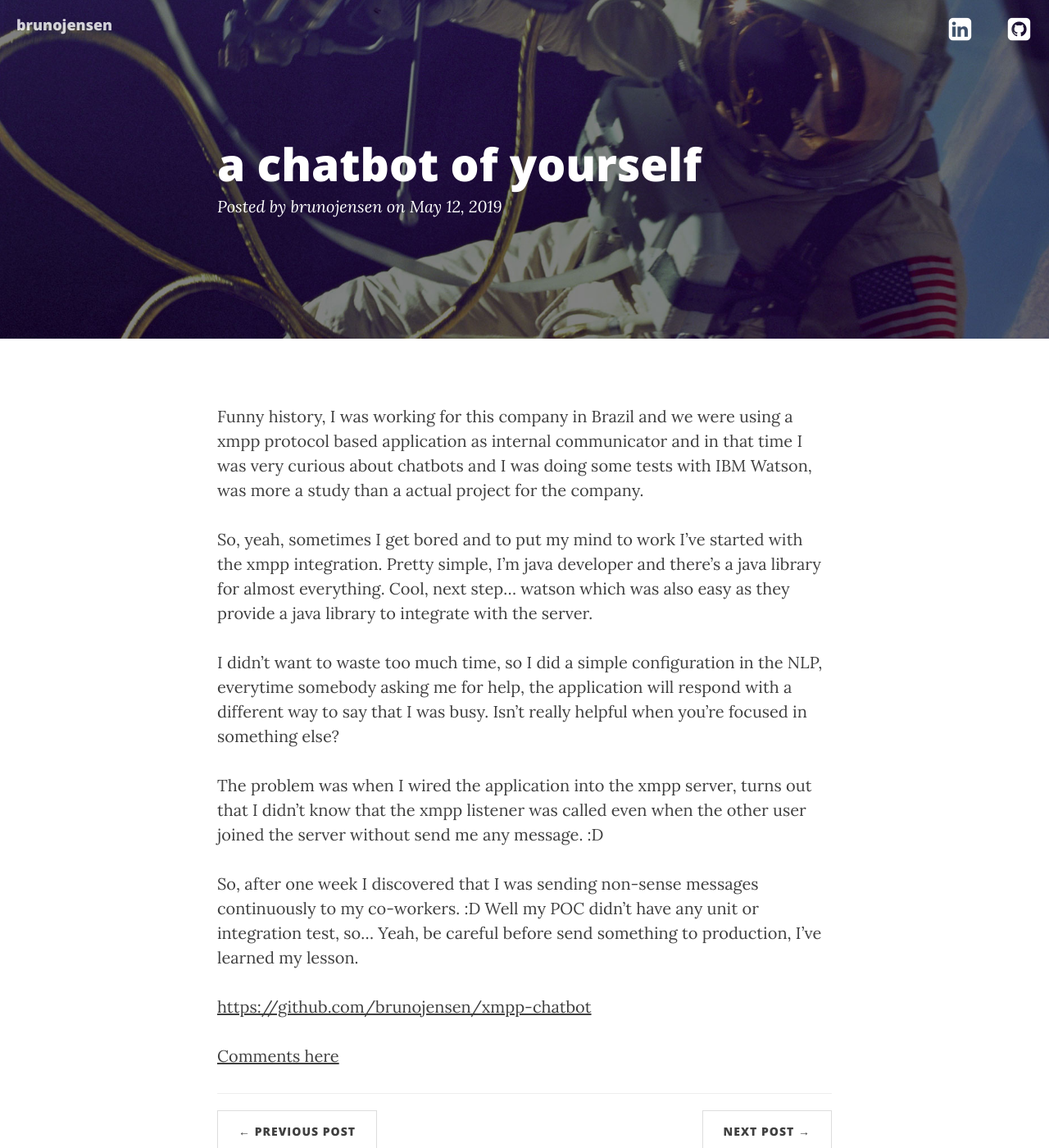
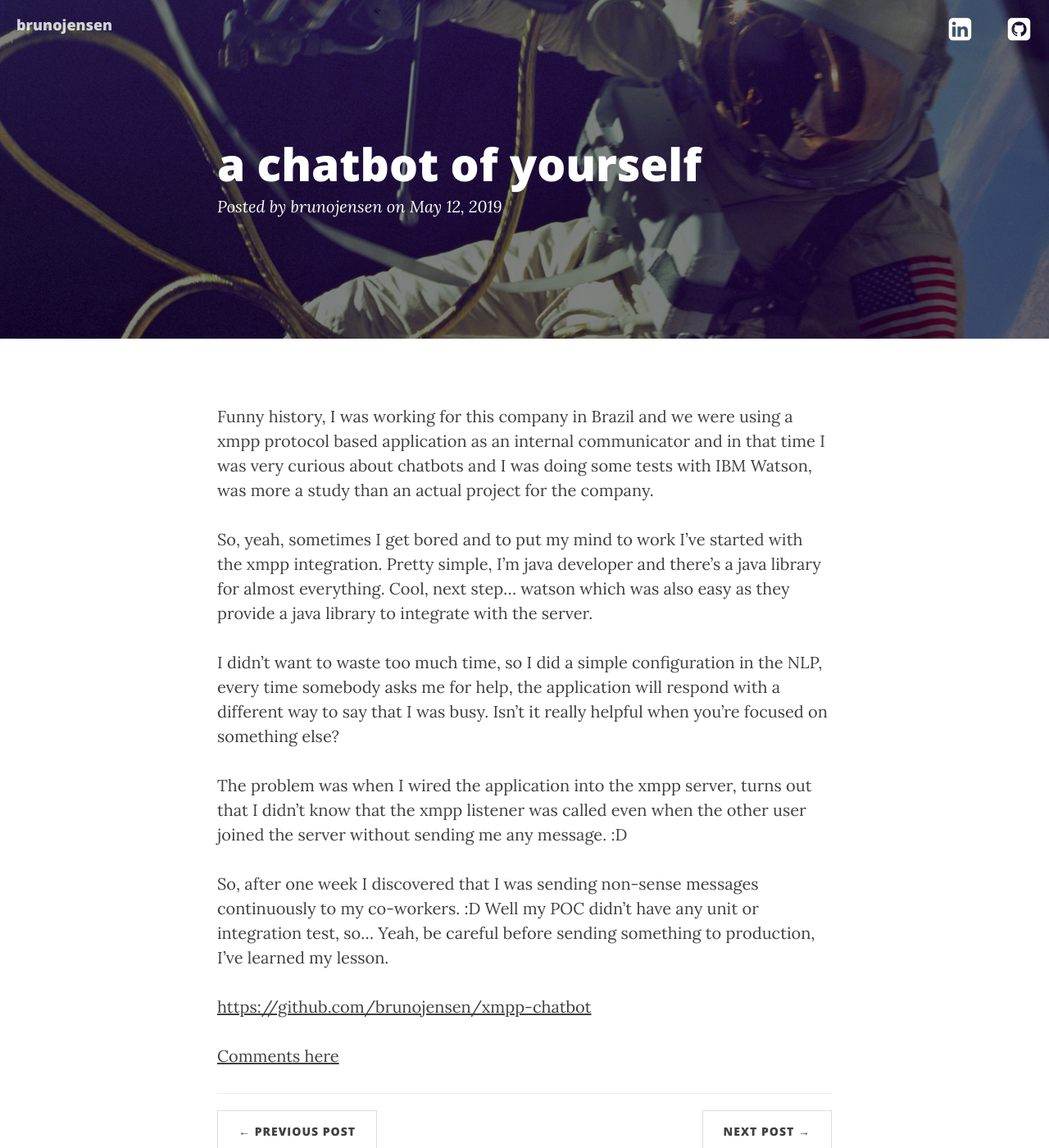
Before and after one commit to the-unknown-developer-podcast/the-unknown-developer-podcast.github.com, a Jekyll site: the page built from _posts/2019-05-12-a-chatbot-of-yourself.markdown, in a window 1280 px wide and 1400 px high. Shown: the whole window at 82% size. Built offline with Jekyll 4.4.1, drawn with Linux system fonts in a browser that asks for light colours; nearby versions of some CDN libraries.

Commit message:
Update 2019-05-12-a-chatbot-of-yourself.markdown

```diff
--- a/_posts/2019-05-12-a-chatbot-of-yourself.markdown
+++ b/_posts/2019-05-12-a-chatbot-of-yourself.markdown
@@ -5,16 +5,15 @@ date: "2019-05-12 00:22:25"
 author: brunojensen
 header-img: img/post-bg-06.jpg
 ---
-Funny history, I was working for this company in Brazil and we were using a xmpp protocol based application as internal communicator and in that time I was very curious about chatbots and I was doing some tests with IBM Watson, was more a study than a actual project for the company.
+Funny history, I was working for this company in Brazil and we were using a xmpp protocol based application as an internal communicator and in that time I was very curious about chatbots and I was doing some tests with IBM Watson, was more a study than an actual project for the company.
 
 So, yeah, sometimes I get bored and to put my mind to work I’ve started with the xmpp integration. Pretty simple, I’m java developer and there’s a java library for almost everything. Cool, next step... watson which was also easy as they provide a java library to integrate with the server.
 
-I didn’t want to waste too much time, so I did a simple configuration in the NLP, everytime somebody asking me for help, the application will respond with a different way to say that I was busy. Isn’t really helpful when you’re focused in something else?
+I didn’t want to waste too much time, so I did a simple configuration in the NLP, every time somebody asks me for help, the application will respond with a different way to say that I was busy. Isn’t it really helpful when you’re focused on something else?
 
-The problem was when I wired the application into the xmpp server, turns out that I didn’t know that the xmpp listener was called even when the other user joined the server without send me any message. :D
+The problem was when I wired the application into the xmpp server, turns out that I didn’t know that the xmpp listener was called even when the other user joined the server without sending me any message. :D
 
-So, after one week I discovered that I was sending non-sense messages continuously to my co-workers. :D
-Well my POC didn’t have any unit or integration test, so... Yeah, be careful before send something to production, I’ve learned my lesson.
+So, after one week I discovered that I was sending non-sense messages continuously to my co-workers. :D Well my POC didn’t have any unit or integration test, so... Yeah, be careful before sending something to production, I’ve learned my lesson.
 
 [https://github.com/brunojensen/xmpp-chatbot](https://github.com/brunojensen/xmpp-chatbot)
 
```
